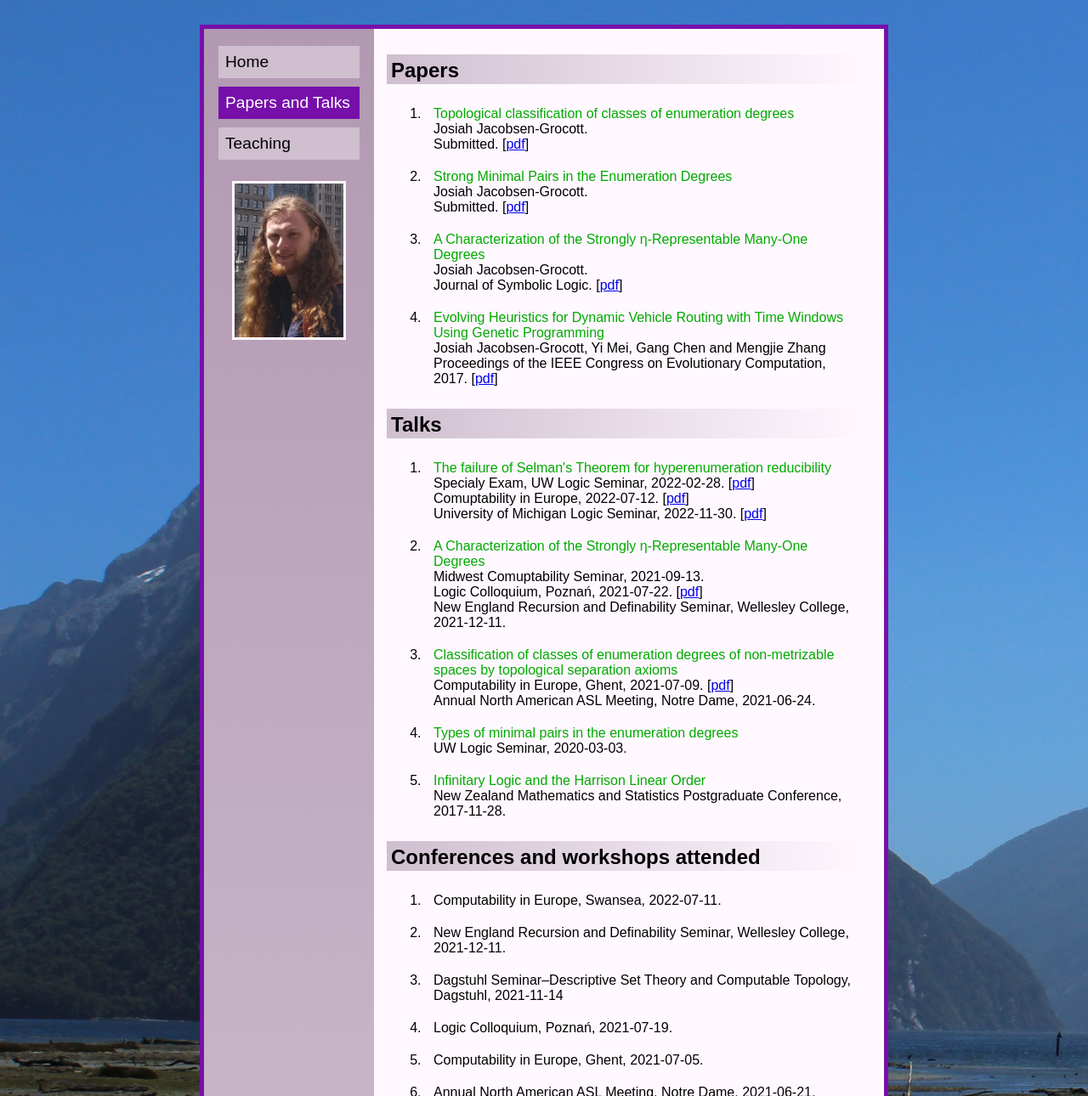
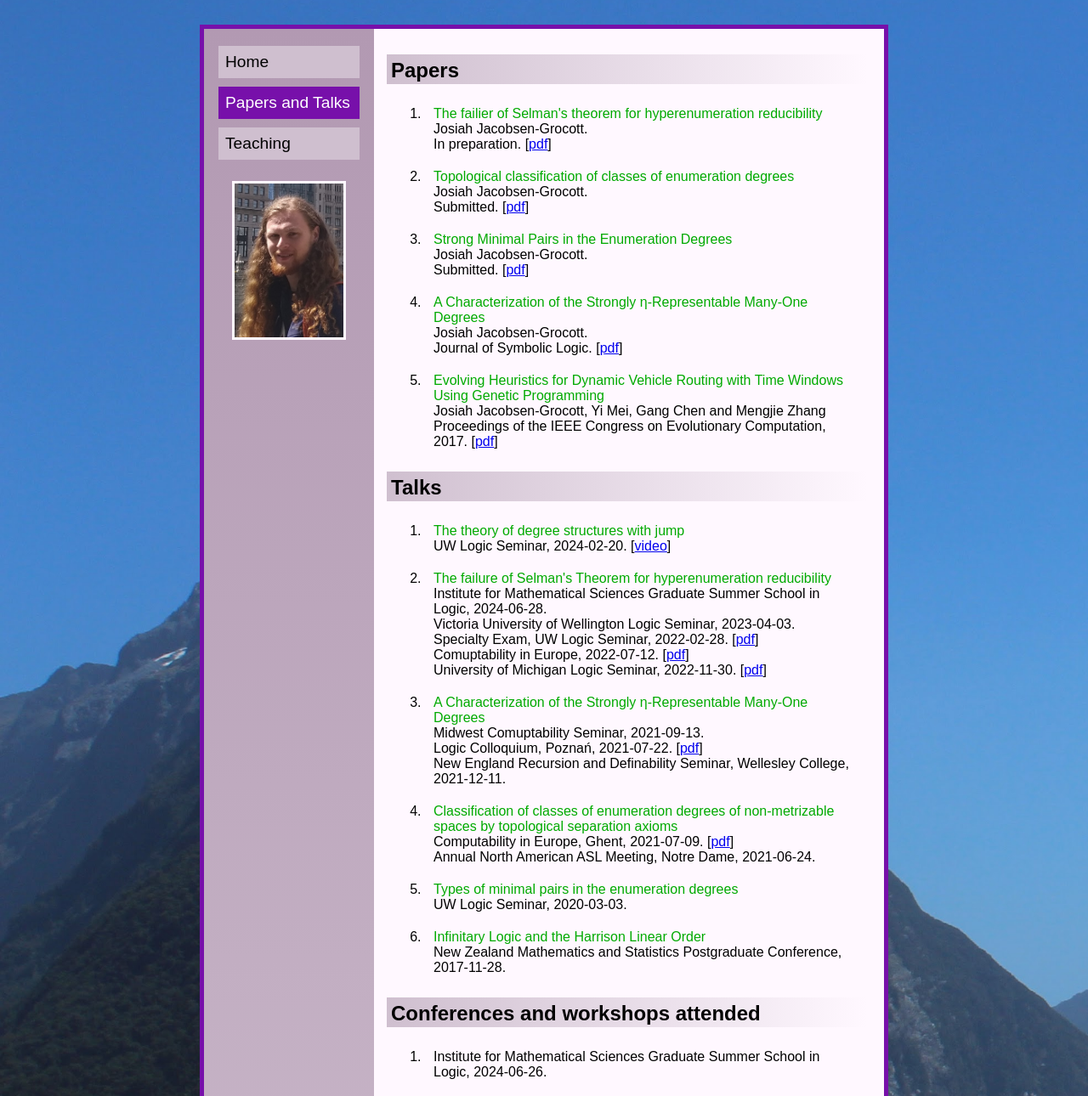
Before and after one commit to JosiahJG/josiahjg.github.io, a plain HTML site: page html/papers.html in a window 1280 px wide. Shown: the part 90-1380 px from the top of the page at 85% size. Drawn offline with Linux system fonts and the light colour scheme.

Commit message:
Add hype paper

```diff
--- a/html/papers.html
+++ b/html/papers.html
@@ -23,6 +23,14 @@
       <div class="main-content">
         <div class="title">Papers</div>
         <ol>
+          <li>
+            <span class="paper-title">The failier of Selman's theorem for hyperenumeration reducibility</span>
+            </br>
+            Josiah Jacobsen-Grocott.
+            </br>
+            In preparation.
+            [<a href="./papers/Hyperenumeration.pdf">pdf</a>]
+          </li>
           <li>
             <span class="paper-title">Topological classification of classes of enumeration degrees</span>
             </br>
@@ -62,8 +70,14 @@
         <div class="title">Talks</div>
         <ol>
           <li>
+            <span class="paper-title">The theory of degree structures with jump</span>
+            <br>UW Logic Seminar, 2024-02-20. [<a href="https://people.math.wisc.edu/logic/talks/240220-Jacobsen.mp4">video</a>]
+          </li>
+          <li>
             <span class="paper-title">The failure of Selman's Theorem for hyperenumeration reducibility</span>
-            <br>Specialy Exam, UW Logic Seminar, 2022-02-28. [<a href="./talks/SpecialtyExam.pdf">pdf</a>]
+            <br>Institute for Mathematical Sciences Graduate Summer School in Logic, 2024-06-28.
+            <br>Victoria University of Wellington Logic Seminar, 2023-04-03.
+            <br>Specialty Exam, UW Logic Seminar, 2022-02-28. [<a href="./talks/SpecialtyExam.pdf">pdf</a>]
             <br>Comuptability in Europe, 2022-07-12. [<a href="./talks/CiE22.pdf">pdf</a>]
             <br>University of Michigan Logic Seminar, 2022-11-30. [<a href="./talks/UMichiganLogicSeminar.pdf">pdf</a>]
           </li>
@@ -93,6 +107,9 @@
         </ol>
         <div class="title">Conferences and workshops attended</div>
         <ol>
+          <li>
+            Institute for Mathematical Sciences Graduate Summer School in Logic, 2024-06-26.
+          </li>
           <li>Computability in Europe, Swansea, 2022-07-11.</li>
           <li>New England Recursion and Definability Seminar, Wellesley College, 2021-12-11.</li>
           <li>Dagstuhl Seminar–Descriptive Set Theory and Computable Topology, Dagstuhl, 2021-11-14</li>
```
Also changed, not shown: html/teaching.html (+2 -0 lines), 1 other file.
